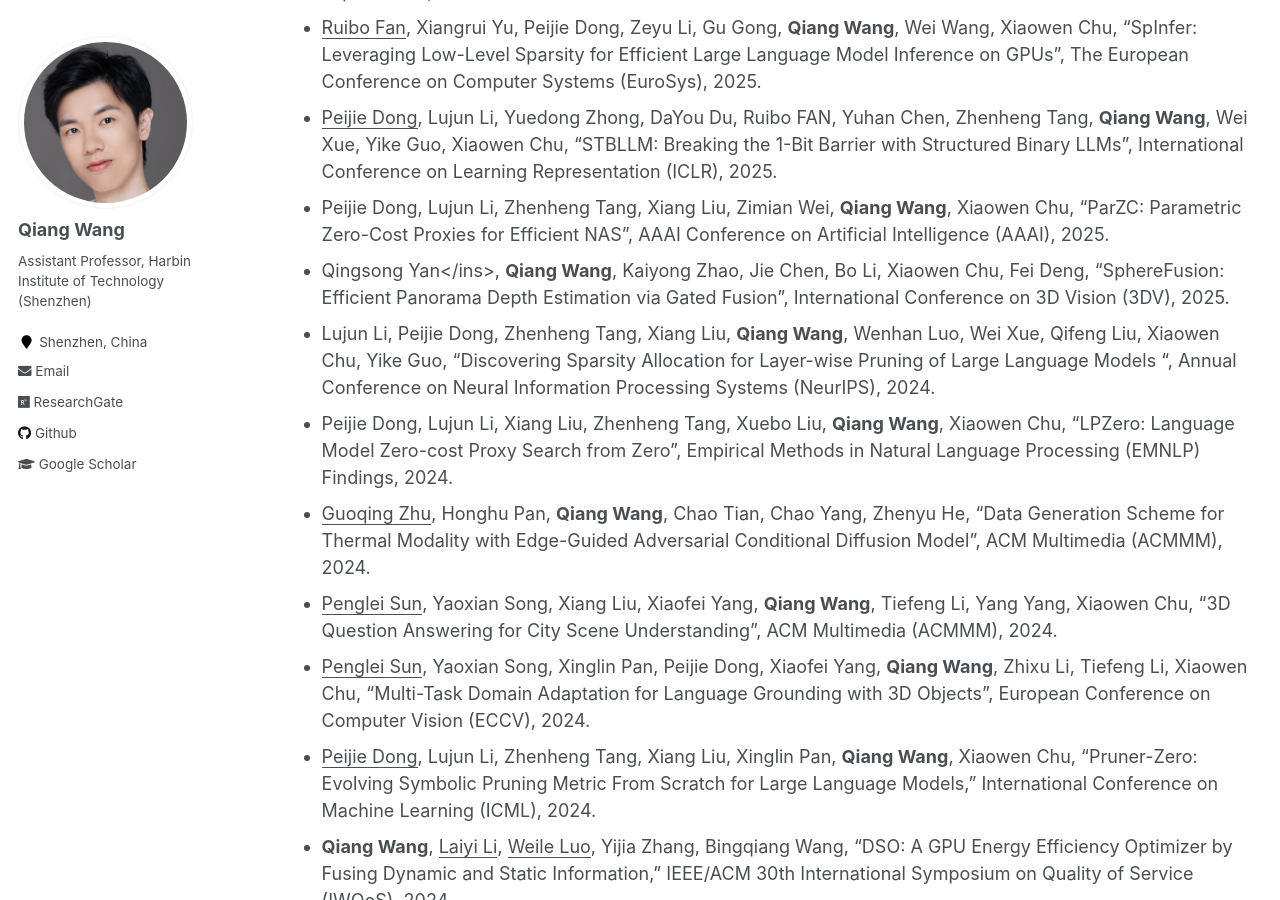
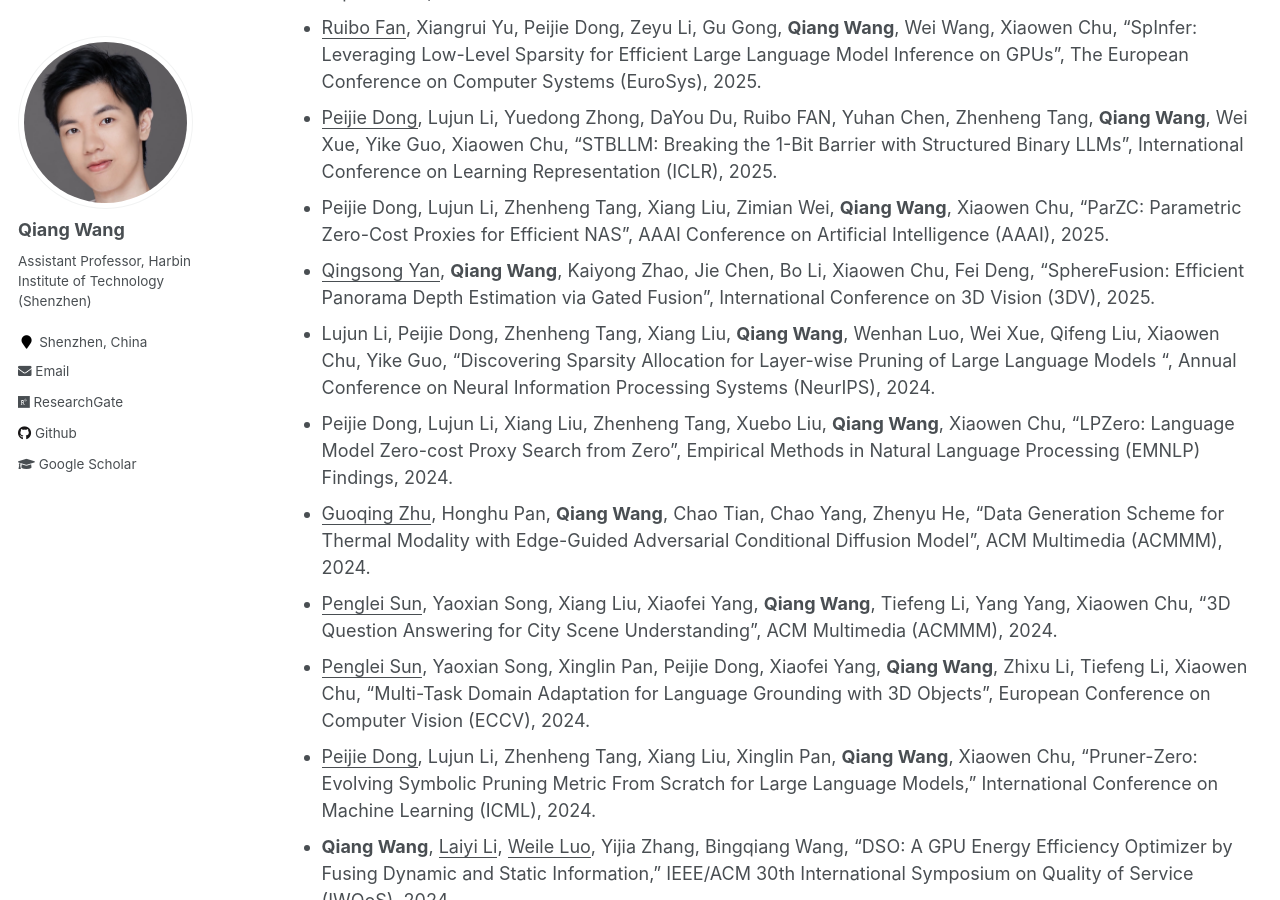
Before and after one commit to blackjack2015/blackjack2015.github.io, a Jekyll site: the page built from _pages/publications.md, in a window 1280 px wide and 900 px high, scrolled down 1237 px. Built offline with Jekyll 4.4.1, drawn with Linux system fonts in a browser that asks for light colours; some of the changed lines change nothing that is shown.

Commit message:
Update publications.md

```diff
--- a/_pages/publications.md
+++ b/_pages/publications.md
@@ -35,7 +35,7 @@
 + <ins>Ruibo Fan</ins>, Xiangrui Yu, Peijie Dong, Zeyu Li, Gu Gong, **Qiang Wang**, Wei Wang, Xiaowen Chu, "SpInfer: Leveraging Low-Level Sparsity for Efficient Large Language Model Inference on GPUs", The European Conference on Computer Systems (EuroSys), 2025.
 + <ins>Peijie Dong</ins>, Lujun Li, Yuedong Zhong, DaYou Du, Ruibo FAN, Yuhan Chen, Zhenheng Tang, **Qiang Wang**, Wei Xue, Yike Guo, Xiaowen Chu, "STBLLM: Breaking the 1-Bit Barrier with Structured Binary LLMs", International Conference on Learning Representation (ICLR), 2025.
 + Peijie Dong, Lujun Li, Zhenheng Tang, Xiang Liu, Zimian Wei, **Qiang Wang**, Xiaowen Chu, "ParZC: Parametric Zero-Cost Proxies for Efficient NAS", AAAI Conference on Artificial Intelligence (AAAI), 2025.
-+ Qingsong Yan</ins>, **Qiang Wang**, Kaiyong Zhao, Jie Chen, Bo Li, Xiaowen Chu, Fei Deng, "SphereFusion: Efficient Panorama Depth Estimation via Gated Fusion", International Conference on 3D Vision (3DV), 2025.
++ <ins>Qingsong Yan</ins>, **Qiang Wang**, Kaiyong Zhao, Jie Chen, Bo Li, Xiaowen Chu, Fei Deng, "SphereFusion: Efficient Panorama Depth Estimation via Gated Fusion", International Conference on 3D Vision (3DV), 2025.
 + Lujun Li, Peijie Dong, Zhenheng Tang, Xiang Liu, **Qiang Wang**, Wenhan Luo, Wei Xue, Qifeng Liu, Xiaowen Chu, Yike Guo, "Discovering Sparsity Allocation for Layer-wise Pruning of Large Language Models
 ", Annual Conference on Neural Information Processing Systems (NeurIPS), 2024.
 + Peijie Dong, Lujun Li, Xiang Liu, Zhenheng Tang, Xuebo Liu, **Qiang Wang**, Xiaowen Chu, "LPZero: Language Model Zero-cost Proxy Search from Zero", Empirical Methods in Natural Language Processing (EMNLP) Findings, 2024.
```
